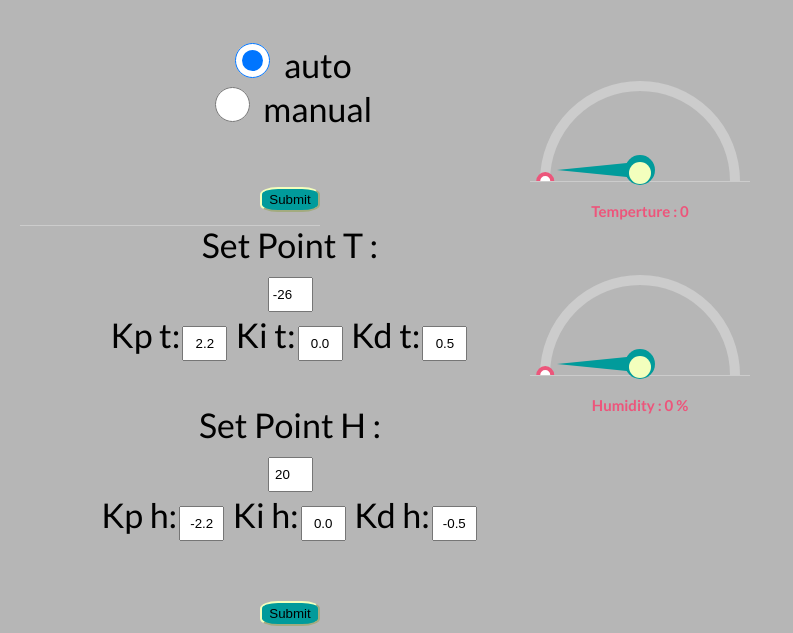
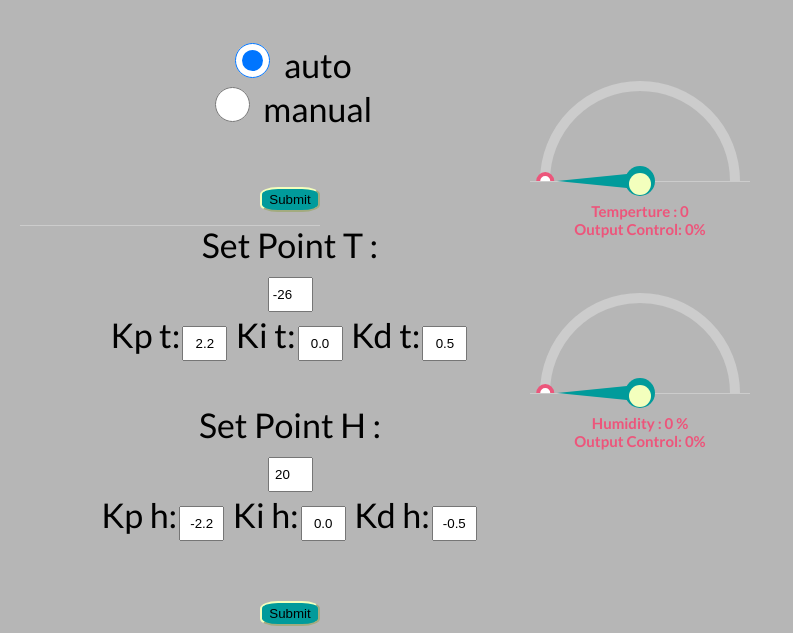
Before and after one commit to alisaadati97/sardkhoone, a Django app: page /iot/ in a window 1280 px wide. Shown: the part 204-837 px from the top of the page, without its empty margins (0-793 px from the left). Run offline with Django 3.2, Linux system fonts and the light colour scheme; data comes from the database, SQL or seed files in the repository; both versions use the stored data as it was after the commit.

Commit message:
output control

```diff
--- a/iot/forms.py
+++ b/iot/forms.py
@@ -2,8 +2,8 @@ from django import forms
 from .models import *
 
 led_states = [
-    ('on', 'on'),
-    ('off', 'off'),
+    ('on', 'open'),
+    ('off', 'close'),
     ]
 class LedTState(forms.Form):
     led_t_state = forms.CharField(widget=forms.RadioSelect(choices=led_states))
--- a/iot/models.py
+++ b/iot/models.py
@@ -5,6 +5,8 @@ from django.db.models.base import Model
 class Data(models.Model):
     Temp = models.PositiveIntegerField()
     Humid = models.PositiveIntegerField()
+    control_t = models.FloatField(null=True)
+    control_h = models.FloatField(null=True)
     created_at = models.DateTimeField(auto_now=True)
     class Meta:
         ordering = ["-created_at"]
--- a/iot/static/iot/script.js
+++ b/iot/static/iot/script.js
@@ -11,11 +11,14 @@ function httpGet(theUrl)
             console.log(newvalue)
             }
         function myFunction() {
-            data = httpGet('http://192.168.43.60:8000/iot/getdata')
+            data = httpGet('http://192.106.100.63:8000/iot/getdata')
             data = JSON.parse(data)
 
             setText('temp',data.Temp)
             setText('humid',data.Humid)
+
+	    setText('control_t',data.control_t)
+            setText('control_h',data.control_h)
 
 
             circle = document.getElementsByClassName('circle-inner')[0]
--- a/iot/templates/index.html
+++ b/iot/templates/index.html
@@ -51,7 +51,7 @@
                         <div class="circle-inner"></div>
                     </div>
                 </div>
-                <div class="percentage" >Temperture :  <span id="temp">0</span></div>
+                <div class="percentage" >Temperture :  <span id="temp">0</span> <br>Output Control: <span id="control_t">0</span>%</div>
                 <div class="gauge-copy"></div>
             </div>
              <div class="guage-holder">
@@ -60,7 +60,7 @@
                         <div class="circle-inner"></div>
                     </div>
                 </div>
-                <div class="percentage">Humidity : <span id="humid">0</span> %</div>
+                <div class="percentage">Humidity : <span id="humid">0</span> % <br> Output Control:  <span id="control_h">0</span>% </div>
                 <div class="gauge-copy"></div>
             </div>
         </div>
--- a/iot/views.py
+++ b/iot/views.py
@@ -27,6 +27,8 @@ def getpidtdata(request):
         control_t = pid(data.Temp)
         print(f' output control tempereture is {-1*control_t} ')
         led = Led.objects.get(id=1)
+        data.control_t = -1*control_t
+        data.save()
         if control_t < 0 :
             led.on = True
             return HttpResponse("output pid is here!" , status = -1*control_t + 100)
@@ -54,6 +56,8 @@ def getpidhdata(request):
         control_h = pid(data.Humid)
         print(f' output control humidity is {-1*control_h} ')
         led = Led.objects.get(id=1)
+        data.control_h = -1*control_h
+        data.save()
         if control_h < 0 :
             led.on = True
             return HttpResponse("output pid is here!" , status = 100+(-1*control_h))
@@ -69,7 +73,7 @@ def getpidhdata(request):
 
 def getdata(request):
     data = Data.objects.all()[0]
-    return JsonResponse({'Temp':data.Temp , 'Humid':data.Humid})
+    return JsonResponse({'Temp':data.Temp , 'Humid':data.Humid , 'control_t':data.control_t , 'control_h':data.control_h})
 
 @csrf_exempt
 def index(request):
```
Also changed, not shown: db.sqlite3, iot/migrations/0008_auto_20211018_1009.py (added), iot/migrations/0009_auto_20211018_1017.py (added).
